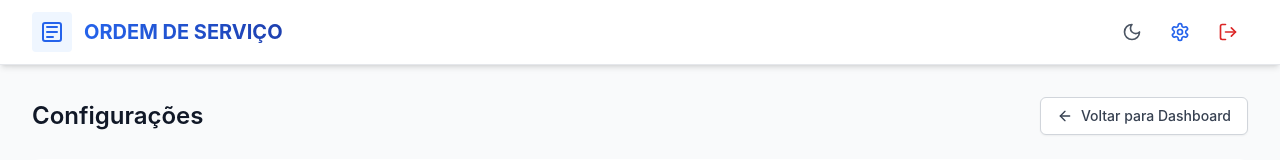
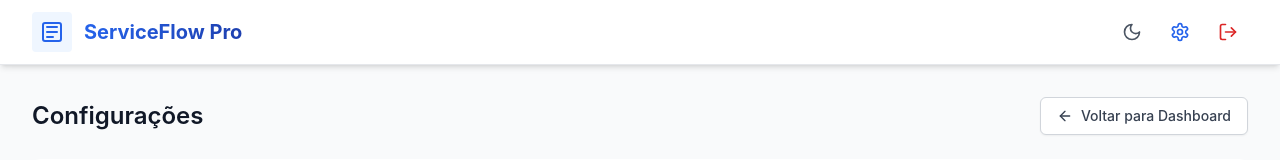
Before and after one commit to brunomaffei/serviceflow, a React (Vite) app in the folder frontend/: page /perfil in a window 1280 px wide. Shown: the top 160 px of the page. Built offline with nearby package versions, Linux system fonts and the light colour scheme; no server answers; sample sign-in values are in the browser's storage.

Commit message:
arrumando header name

```diff
--- a/frontend/src/components/Header.tsx
+++ b/frontend/src/components/Header.tsx
@@ -30,7 +30,7 @@ export function Header() {
             </div>
           )}
           <h1 className="text-xl font-bold text-gray-900 bg-gradient-to-r from-blue-600 to-blue-800 bg-clip-text text-transparent dark:from-blue-400 dark:to-blue-600">
-            ORDEM DE SERVIÇO
+            ServiceFlow Pro
           </h1>
         </div>
         <div className="flex items-center gap-2">
```
